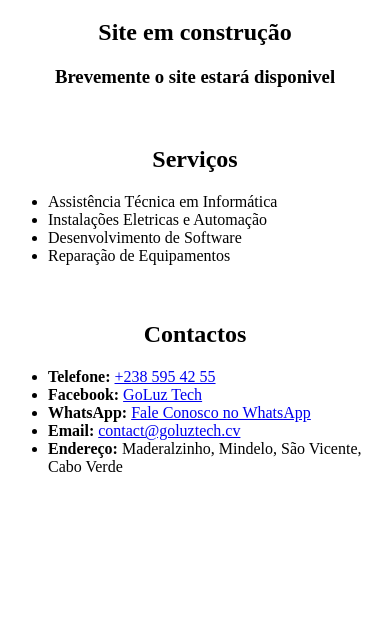
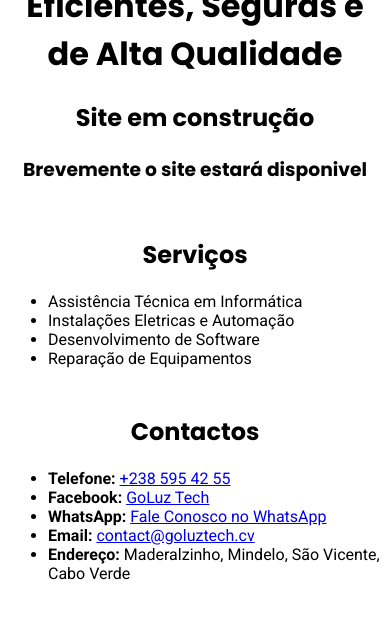
Before and after one commit to GoLuz-Tech/GoLuz-Tech.github.io, a plain HTML site: page index.html in a window 390 px wide. Shown: the part 387-1014 px from the top of the page. Before the commit the page ends 907 px from the top, so only its background shows below. Drawn offline with Linux system fonts and the light colour scheme.

Commit message:
alteracao de fonte

```diff
--- a/index.css
+++ b/index.css
@@ -18,7 +18,7 @@
   flex-direction: row;
   text-align: start;
   gap: 75px;
-  margin-top: 50px;
+  margin-top: 30px;
   justify-content: space-evenly;
 }
 
@@ -29,8 +29,17 @@
 @media (max-width: 768px) {
   .cards {
     flex-direction: column;
-    gap: 20px;
+    gap: 10px;
     margin-bottom: 20px;
-    margin-top: 20px;
+    margin-top: 15px;
   }
 }
+
+body {
+  font-family: "Roboto", sans-serif; /* Para o texto principal */
+}
+h1,
+h2,
+h3 {
+  font-family: "Poppins", sans-serif; /* Para os títulos */
+}
--- a/index.html
+++ b/index.html
@@ -3,6 +3,10 @@
   <head>
     <meta charset="UTF-8" />
     <meta name="viewport" content="width=device-width, initial-scale=1.0" />
+    <link
+      href="https://fonts.googleapis.com/css2?family=Poppins:wght@400;700&family=Roboto:wght@400;700&display=swap"
+      rel="stylesheet"
+    />
 
     <!-- Meta Description (essencial para SEO) -->
     <meta
```
